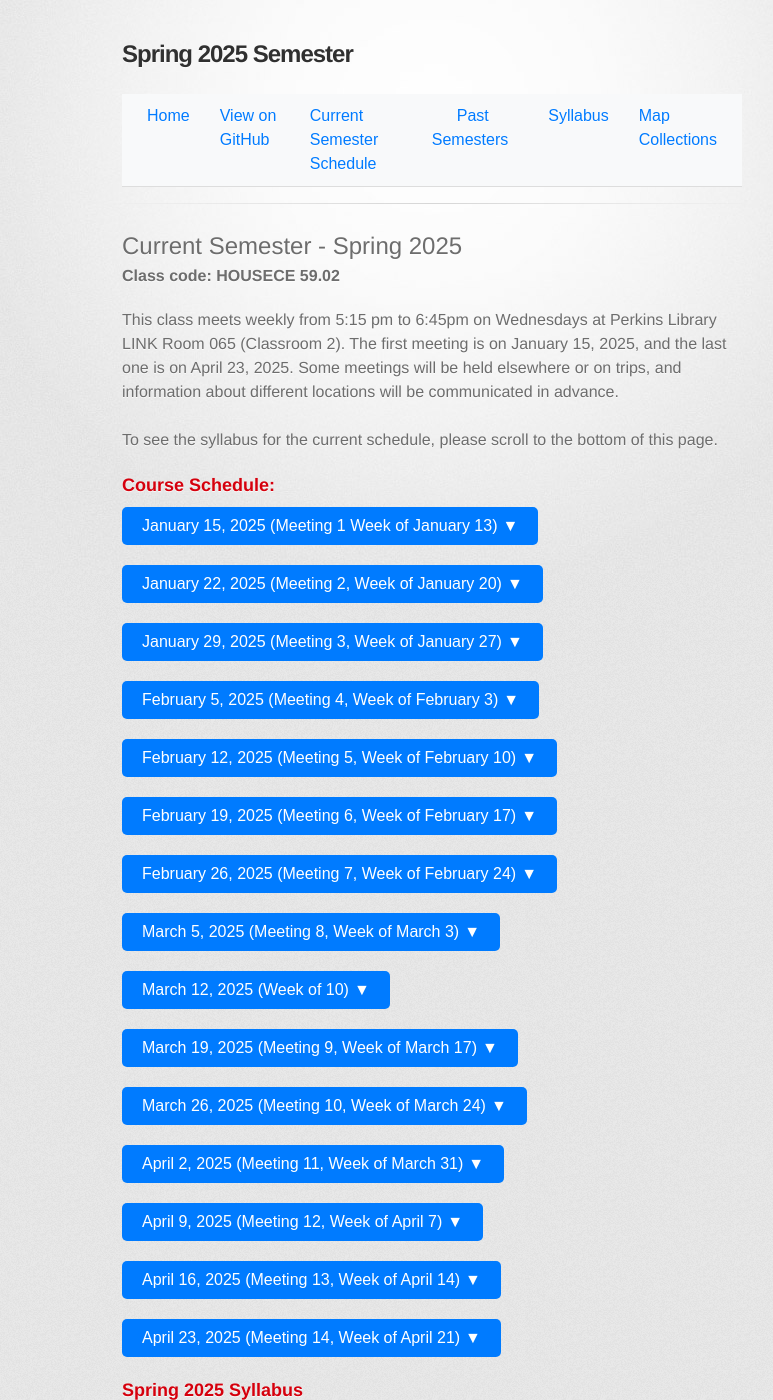
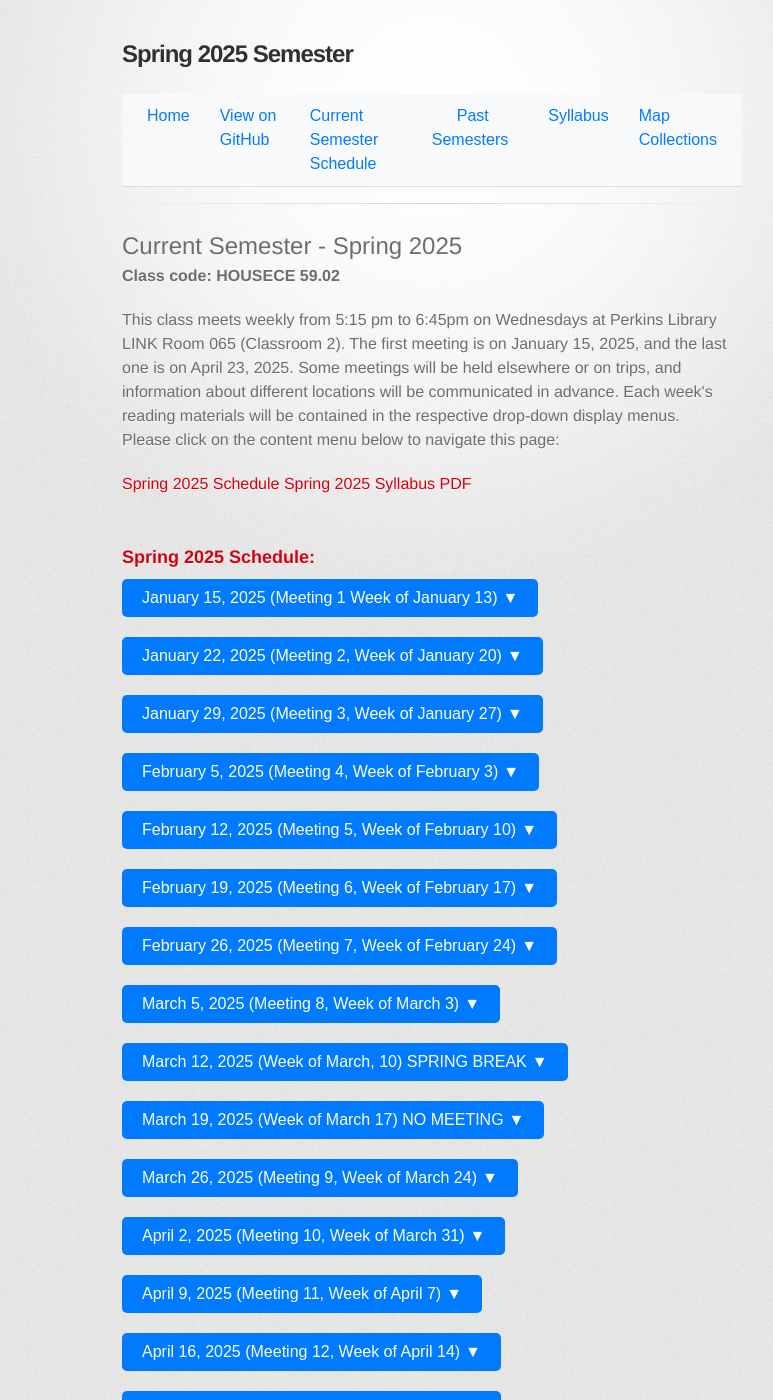
Before and after one commit to zzou21/AmericanWest, a Jekyll site: the page built from currentSemester/current-semester.html, in a window 1280 px wide and 1400 px high. Shown: the whole window, without its empty margins (208-981 px from the left). Built offline with Jekyll 4.4.1, drawn with Linux system fonts in a browser that asks for light colours; some web fonts are replaced; some of the changed text lies outside the part shown.

Commit message:
updated spring 2025 page

```diff
--- a/currentSemester/current-semester.html
+++ b/currentSemester/current-semester.html
@@ -14,9 +14,14 @@ permalink: /current-semester
   <body>
     <h1 style="font-size: 24px;">Current Semester - Spring 2025</h1>
     <p><span style="font-weight: bold; font-size: 16px;">Class code: HOUSECE 59.02</span></p>
-    <p>This class meets weekly from 5:15 pm to 6:45pm on Wednesdays at Perkins Library LINK Room 065 (Classroom 2). The first meeting is on January 15, 2025, and the last one is on April 23, 2025. Some meetings will be held elsewhere or on trips, and information about different locations will be communicated in advance.<br><br>To see the syllabus for the current schedule, please scroll to the bottom of this page.</p>
-
-    <h3>Course Schedule: </h3>
+    <p>This class meets weekly from 5:15 pm to 6:45pm on Wednesdays at Perkins Library LINK Room 065 (Classroom 2). The first meeting is on January 15, 2025, and the last one is on April 23, 2025. Some meetings will be held elsewhere or on trips, and information about different locations will be communicated in advance. Each week's reading materials will be contained in the respective drop-down display menus.<br>Please click on the content menu below to navigate this page:</p>
+    <div class="nav">
+      <a href="#schedule">Spring 2025 Schedule</a>
+      <a href="#syllabus">Spring 2025 Syllabus PDF</a>
+    </div>
+    <br>
+    <br>
+    <h3 id="schedule">Spring 2025 Schedule: </h3>
     <div class="dropdown">
       <button class="scheduleDropdownButton" data-target="dropdownWeek1">January 15, 2025 (Meeting 1 Week of January 13)<span class="caret"> ▼</span></button>
       <div class="scheduleDropdownContent" id="dropdownWeek1">
@@ -74,55 +79,56 @@ permalink: /current-semester
     </div>
 
     <div class="dropdown">
-      <button class="scheduleDropdownButton" data-target="dropdownWeek9">March 12, 2025 (Week of 10)<span class="caret"> ▼</span></button>
+      <button class="scheduleDropdownButton" data-target="dropdownWeek9">March 12, 2025 (Week of March, 10) SPRING BREAK<span class="caret"> ▼</span></button>
       <div class="scheduleDropdownContent" id="dropdownWeek9">
         <p><span style="font-weight: bold">Spring Break</span><br></p>
       </div>
     </div>
 
     <div class="dropdown">
-      <button class="scheduleDropdownButton" data-target="dropdownWeek10">March 19, 2025 (Meeting 9, Week of March 17)<span class="caret"> ▼</span></button>
+      <button class="scheduleDropdownButton" data-target="dropdownWeek10">March 19, 2025 (Week of March 17) NO MEETING <span class="caret"> ▼</span></button>
       <div class="scheduleDropdownContent" id="dropdownWeek10">
         <p><span style="font-weight: bold">Topic:</span><br>Wind Riiver Reservation in Wyoming</p>
       </div>
     </div>
 
     <div class="dropdown">
-      <button class="scheduleDropdownButton" data-target="dropdownWeek11">March 26, 2025 (Meeting 10, Week of March 24)<span class="caret"> ▼</span></button>
+      <button class="scheduleDropdownButton" data-target="dropdownWeek11">March 26, 2025 (Meeting 9, Week of March 24)<span class="caret"> ▼</span></button>
       <div class="scheduleDropdownContent" id="dropdownWeek11">
         <p><span style="font-weight: bold">Topic:</span><br>California's Oil Industry</p>
       </div>
     </div>
 
     <div class="dropdown">
-      <button class="scheduleDropdownButton" data-target="dropdownWeek12">April 2, 2025 (Meeting 11, Week of March 31)<span class="caret"> ▼</span></button>
+      <button class="scheduleDropdownButton" data-target="dropdownWeek12">April 2, 2025 (Meeting 10, Week of March 31)<span class="caret"> ▼</span></button>
       <div class="scheduleDropdownContent" id="dropdownWeek12">
         <p><span style="font-weight: bold">Topic:</span><br>Treaty of Guadalupe Hidalgo and the U.S.-Native American community relations in the Southwest</p>
+        <p><span style="font-weight: bold">Topic:</span><br>Wind Riiver Reservation in Wyoming</p>
       </div>
     </div>
 
     <div class="dropdown">
-      <button class="scheduleDropdownButton" data-target="dropdownWeek13">April 9, 2025 (Meeting 12, Week of April 7)<span class="caret"> ▼</span></button>
+      <button class="scheduleDropdownButton" data-target="dropdownWeek13">April 9, 2025 (Meeting 11, Week of April 7)<span class="caret"> ▼</span></button>
       <div class="scheduleDropdownContent" id="dropdownWeek13">
         <p><span style="font-weight: bold">Topic:</span><br>USPS in the West</p>
       </div>
     </div>
 
     <div class="dropdown">
-      <button class="scheduleDropdownButton" data-target="dropdownWeek14">April 16, 2025 (Meeting 13, Week of April 14)<span class="caret"> ▼</span></button>
+      <button class="scheduleDropdownButton" data-target="dropdownWeek14">April 16, 2025 (Meeting 12, Week of April 14)<span class="caret"> ▼</span></button>
       <div class="scheduleDropdownContent" id="dropdownWeek14">
         <p><span style="font-weight: bold">Topic:</span><br>Global West</p>
       </div>
     </div>
 
     <div class="dropdown">
-      <button class="scheduleDropdownButton" data-target="dropdownWeek15">April 23, 2025 (Meeting 14, Week of April 21)<span class="caret"> ▼</span></button>
+      <button class="scheduleDropdownButton" data-target="dropdownWeek15">April 23, 2025 (Meeting 13, Week of April 21)<span class="caret"> ▼</span></button>
       <div class="scheduleDropdownContent" id="dropdownWeek15">
         <p><span style="font-weight: bold">Topic:</span><br>Choose the topic as a class!</p>
       </div>
     </div>
 
-    <h3><b>Spring 2025 Syllabus</h3></p>
+    <h3 id="syllabus">Spring 2025 Syllabus</h3></p>
     <iframe
     src="syllabus/spring2025Syllabus.pdf"
     width="100%"
```
Also changed, not shown: another-page.md (deleted, +0 -9 lines).
